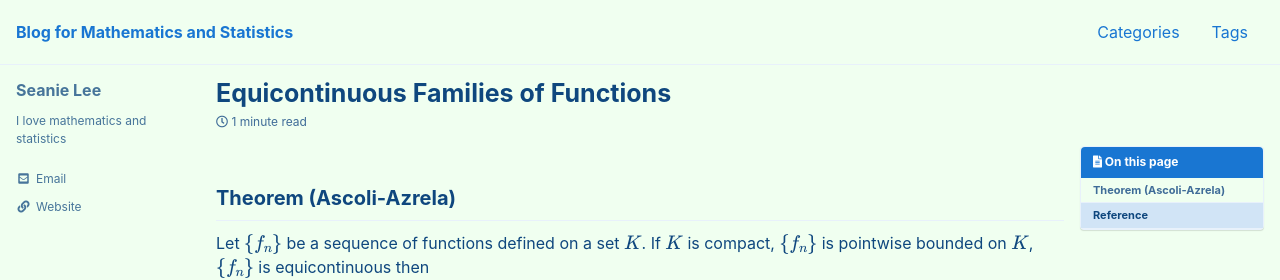
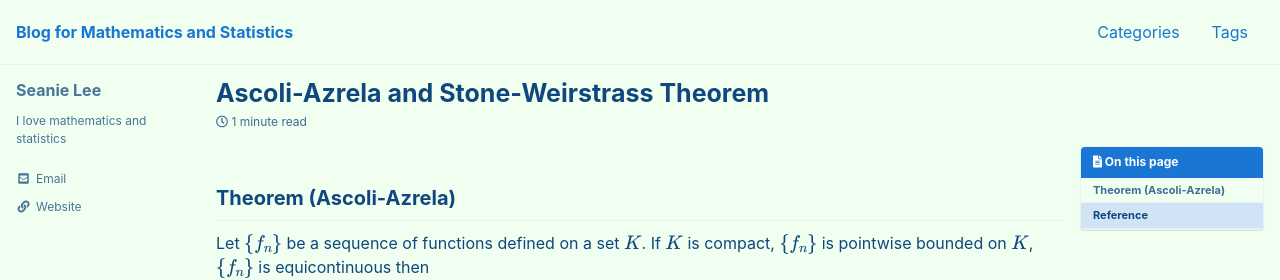
Before and after one commit to seanie12/blog, a Jekyll site: the page built from _posts/2021-09-25-real-analysis-final.md, in a window 1280 px wide. Shown: the top 280 px of the page. Built offline with Jekyll 4.4.1, drawn with Linux system fonts in a browser that asks for light colours; cached includes are drawn as plain includes; formulas are drawn with MathJax 3.

Commit message:
Update 2021-09-25-real-analysis-final.md

```diff
--- a/_posts/2021-09-25-real-analysis-final.md
+++ b/_posts/2021-09-25-real-analysis-final.md
@@ -1,5 +1,5 @@
 ---
-title: "Equicontinuous Families of Functions"
+title: "Ascoli-Azrela and Stone-Weirstrass Theorem"
 
 categories:
   - Analysis
```
